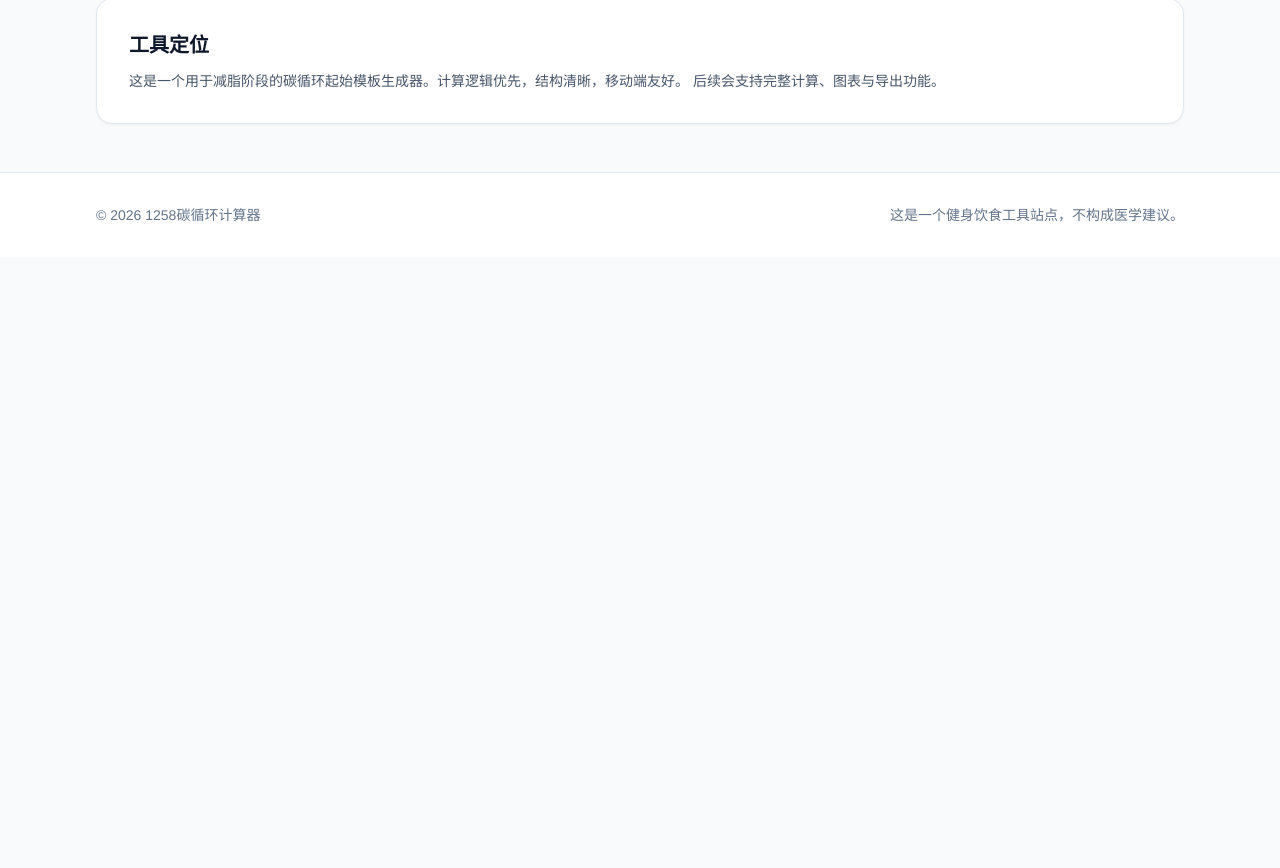
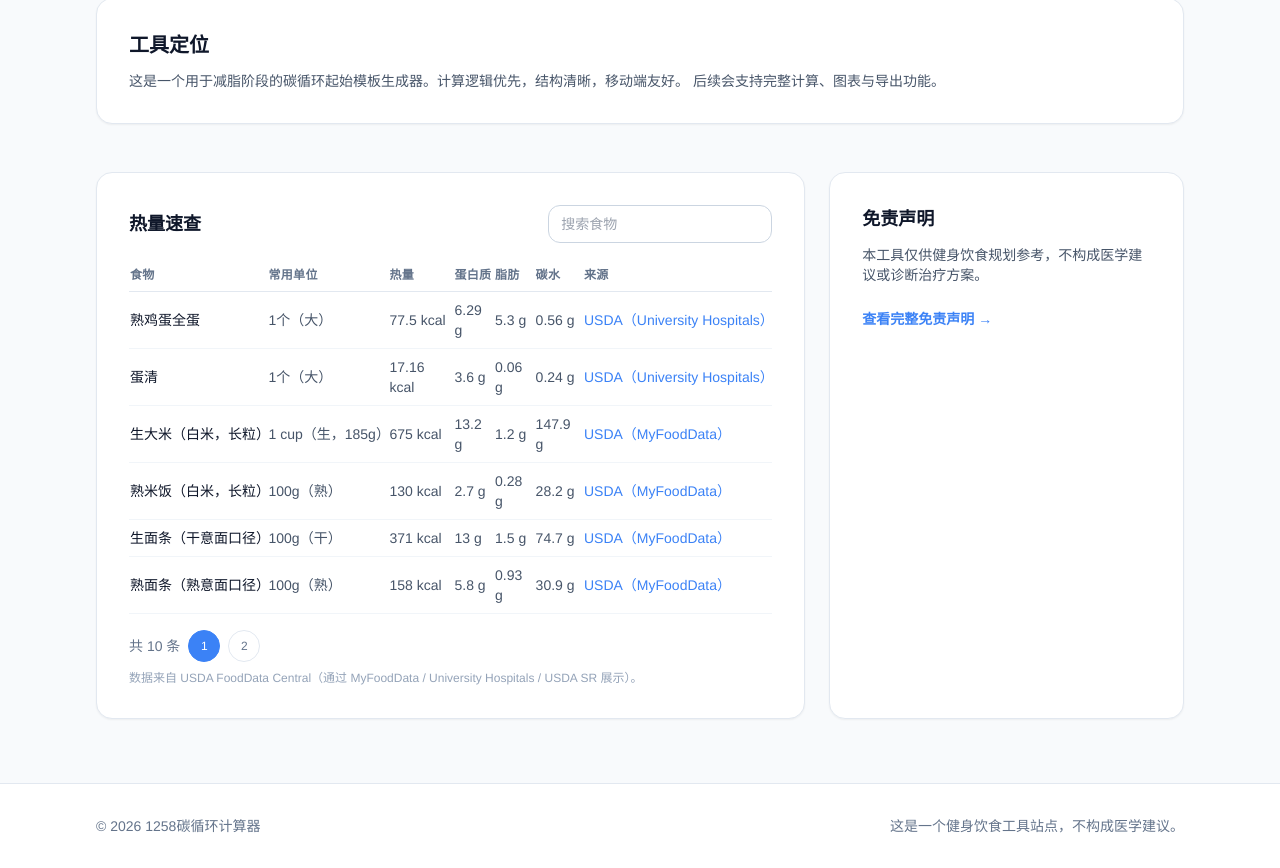
Before and after one commit to 18haventgirl/1258Cloop, a React (Vite) app: page / in a window 1280 px wide. Shown: the part 555-1423 px from the top of the page. Before the commit the page ends 812 px from the top, so only its background shows below. Built offline with nearby package versions, Linux system fonts and the light colour scheme.

Commit message:
feat: add calorie quick reference and move activity descriptions

```diff
--- a/src/pages/CalculatorPage.tsx
+++ b/src/pages/CalculatorPage.tsx
@@ -31,14 +31,6 @@ const CalculatorPage = () => {
               <h3 className="text-sm font-semibold text-slate-900">TDEE</h3>
               <p>TDEE = BMR × 活动系数</p>
               <p>久坐 1.2｜轻度 1.375｜中度 1.55｜高度 1.725｜极高 1.9</p>
-              <p>
-                参考说明：
-                久坐（几乎不运动或主要为久坐工作），
-                轻度（每周约 1~3 次训练/运动），
-                中度（每周约 3~5 次训练/运动），
-                高度（几乎每天训练或体力劳动较多），
-                极高（高强度训练且伴随高体力工作）。
-              </p>
             </div>
             <div>
               <h3 className="text-sm font-semibold text-slate-900">每日基础碳水</h3>
--- a/src/pages/HomePage.tsx
+++ b/src/pages/HomePage.tsx
@@ -1,10 +1,130 @@
 import { Link } from 'react-router-dom';
+import { useMemo, useState } from 'react';
 import PageContainer from '../components/layout/PageContainer';
 import { useSeo } from '../hooks/useSeo';
 import { siteConfig } from '../config/site';
+import Card from '../components/ui/Card';
+import Input from '../components/ui/Input';
+
+const foodData = [
+  {
+    name: '熟鸡蛋全蛋',
+    unit: '1个（大）',
+    calories: 77.5,
+    protein: 6.29,
+    fat: 5.3,
+    carbs: 0.56,
+    source: 'USDA（University Hospitals）',
+    sourceUrl: 'https://www.uhhospitals.org/health-information/health-and-wellness-library/article/nutritionfacts-v1/egg-whole-cooked-hard-boiled-1-large'
+  },
+  {
+    name: '蛋清',
+    unit: '1个（大）',
+    calories: 17.16,
+    protein: 3.6,
+    fat: 0.06,
+    carbs: 0.24,
+    source: 'USDA（University Hospitals）',
+    sourceUrl: 'https://www.uhhospitals.org/health-information/health-and-wellness-library/article/nutritionfacts-v1/egg-white-raw-fresh-1-large'
+  },
+  {
+    name: '生大米（白米，长粒）',
+    unit: '1 cup（生，185g）',
+    calories: 675,
+    protein: 13.2,
+    fat: 1.2,
+    carbs: 147.9,
+    source: 'USDA（MyFoodData）',
+    sourceUrl: 'https://tools.myfooddata.com/nutrition-facts/169756/wt1'
+  },
+  {
+    name: '熟米饭（白米，长粒）',
+    unit: '100g（熟）',
+    calories: 130,
+    protein: 2.7,
+    fat: 0.28,
+    carbs: 28.2,
+    source: 'USDA（MyFoodData）',
+    sourceUrl: 'https://tools.myfooddata.com/nutrition-facts/20445'
+  },
+  {
+    name: '生面条（干意面口径）',
+    unit: '100g（干）',
+    calories: 371,
+    protein: 13,
+    fat: 1.5,
+    carbs: 74.7,
+    source: 'USDA（MyFoodData）',
+    sourceUrl: 'https://tools.myfooddata.com/nutrition-comparison/169736/100g'
+  },
+  {
+    name: '熟面条（熟意面口径）',
+    unit: '100g（熟）',
+    calories: 158,
+    protein: 5.8,
+    fat: 0.93,
+    carbs: 30.9,
+    source: 'USDA（MyFoodData）',
+    sourceUrl: 'https://tools.myfooddata.com/nutrition-facts/20121/100g/1'
+  },
+  {
+    name: '馒头（蒸馒头）',
+    unit: '100g',
+    calories: 268,
+    protein: 6.7,
+    fat: 2.9,
+    carbs: 54.3,
+    source: 'USDA（FoodData Central，SnapCalorie 展示）',
+    sourceUrl: 'https://www.snapcalorie.com/nutrition/steamed_bun_nutrition.html'
+  },
+  {
+    name: '生鸡胸肉（去皮去骨）',
+    unit: '100g',
+    calories: 110,
+    protein: 23.09,
+    fat: 1.24,
+    carbs: 0,
+    source: 'USDA（SR 数据展示）',
+    sourceUrl: 'https://www.cooks.com/rec/nutrition?nwal=05062'
+  },
+  {
+    name: '熟鸡胸肉（烤，去皮）',
+    unit: '100g',
+    calories: 165,
+    protein: 31.02,
+    fat: 3.57,
+    carbs: 0,
+    source: 'USDA（SR 数据展示）',
+    sourceUrl: 'https://www.cooks.com/rec/nutrition?nwal=05064'
+  },
+  {
+    name: '熟鸡腿肉（去皮）',
+    unit: '100g',
+    calories: 209,
+    protein: 25.94,
+    fat: 10.88,
+    carbs: 0,
+    source: 'USDA（SR 数据展示）',
+    sourceUrl: 'https://www.cooks.com/rec/nutrition?nwal=05098'
+  }
+];
 
 const HomePage = () => {
   useSeo(siteConfig.pages.home);
+
+  const [query, setQuery] = useState('');
+  const [page, setPage] = useState(1);
+  const pageSize = 6;
+
+  const filtered = useMemo(() => {
+    const keyword = query.trim();
+    if (!keyword) return foodData;
+    return foodData.filter((item) => item.name.includes(keyword));
+  }, [query]);
+
+  const totalPages = Math.max(1, Math.ceil(filtered.length / pageSize));
+  const currentPage = Math.min(page, totalPages);
+  const paged = filtered.slice((currentPage - 1) * pageSize, currentPage * pageSize);
 
   return (
     <div>
@@ -56,6 +176,97 @@ const HomePage = () => {
           </div>
         </PageContainer>
       </section>
+
+      <section className="pb-16">
+        <PageContainer>
+          <div className="grid gap-6 lg:grid-cols-[2fr_1fr]">
+            <Card className="p-6 sm:p-8">
+              <div className="flex flex-col gap-3 sm:flex-row sm:items-center sm:justify-between">
+                <h2 className="text-lg font-semibold text-slate-900">热量速查</h2>
+                <div className="w-full sm:w-56">
+                  <Input
+                    value={query}
+                    onChange={(event) => {
+                      setQuery(event.target.value);
+                      setPage(1);
+                    }}
+                    placeholder="搜索食物"
+                  />
+                </div>
+              </div>
+              <div className="mt-4 overflow-x-auto">
+                <table className="w-full min-w-[560px] text-left text-sm text-slate-600">
+                  <thead className="border-b border-slate-200 text-xs uppercase tracking-wide text-slate-500">
+                    <tr>
+                      <th className="py-2">食物</th>
+                      <th className="py-2">常用单位</th>
+                      <th className="py-2">热量</th>
+                      <th className="py-2">蛋白质</th>
+                      <th className="py-2">脂肪</th>
+                      <th className="py-2">碳水</th>
+                      <th className="py-2">来源</th>
+                    </tr>
+                  </thead>
+                  <tbody>
+                    {paged.map((item) => (
+                      <tr key={item.name} className="border-b border-slate-100">
+                        <td className="py-2 font-medium text-slate-900">{item.name}</td>
+                        <td className="py-2">{item.unit}</td>
+                        <td className="py-2">{item.calories} kcal</td>
+                        <td className="py-2">{item.protein} g</td>
+                        <td className="py-2">{item.fat} g</td>
+                        <td className="py-2">{item.carbs} g</td>
+                        <td className="py-2">
+                          <a
+                            href={item.sourceUrl}
+                            className="text-brand-600 hover:text-brand-700"
+                            target="_blank"
+                            rel="noreferrer"
+                          >
+                            {item.source}
+                          </a>
+                        </td>
+                      </tr>
+                    ))}
+                  </tbody>
+                </table>
+              </div>
+              <div className="mt-4 flex flex-wrap items-center gap-2 text-sm text-slate-500">
+                <span>共 {filtered.length} 条</span>
+                <div className="flex gap-2">
+                  {Array.from({ length: totalPages }, (_, index) => index + 1).map((num) => (
+                    <button
+                      key={num}
+                      type="button"
+                      onClick={() => setPage(num)}
+                      className={`h-8 w-8 rounded-full border text-xs ${
+                        num === currentPage
+                          ? 'border-brand-600 bg-brand-600 text-white'
+                          : 'border-slate-200 text-slate-500'
+                      }`}
+                    >
+                      {num}
+                    </button>
+                  ))}
+                </div>
+                <span className="text-xs text-slate-400">
+                  数据来自 USDA FoodData Central（通过 MyFoodData / University Hospitals / USDA SR 展示）。
+                </span>
+              </div>
+            </Card>
+
+            <Card className="p-6 sm:p-8">
+              <h2 className="text-lg font-semibold text-slate-900">免责声明</h2>
+              <p className="mt-3 text-sm text-slate-600">
+                本工具仅供健身饮食规划参考，不构成医学建议或诊断治疗方案。
+              </p>
+              <Link to="/disclaimer" className="mt-6 inline-flex text-sm font-semibold text-brand-600">
+                查看完整免责声明 →
+              </Link>
+            </Card>
+          </div>
+        </PageContainer>
+      </section>
     </div>
   );
 };
```
